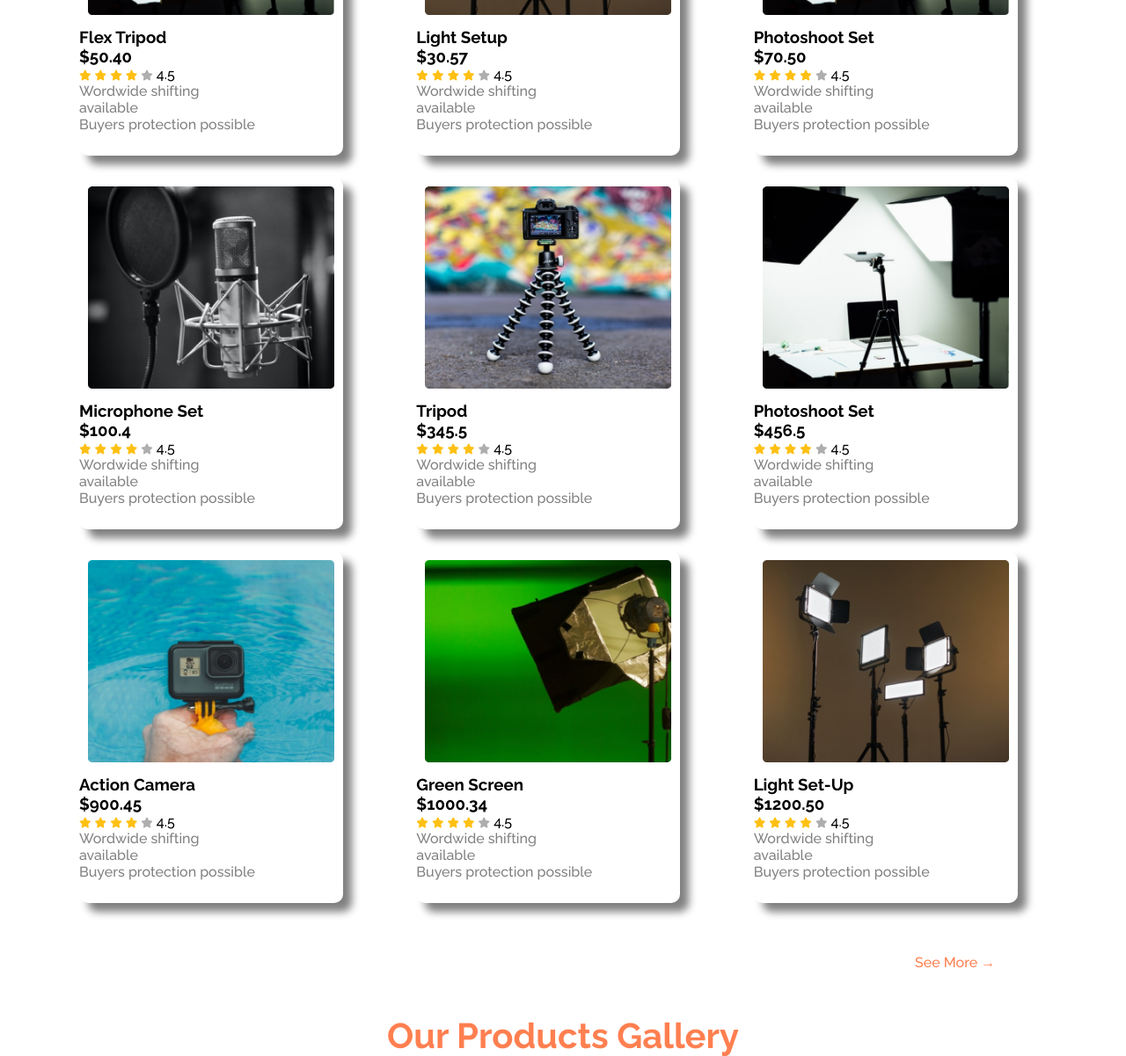
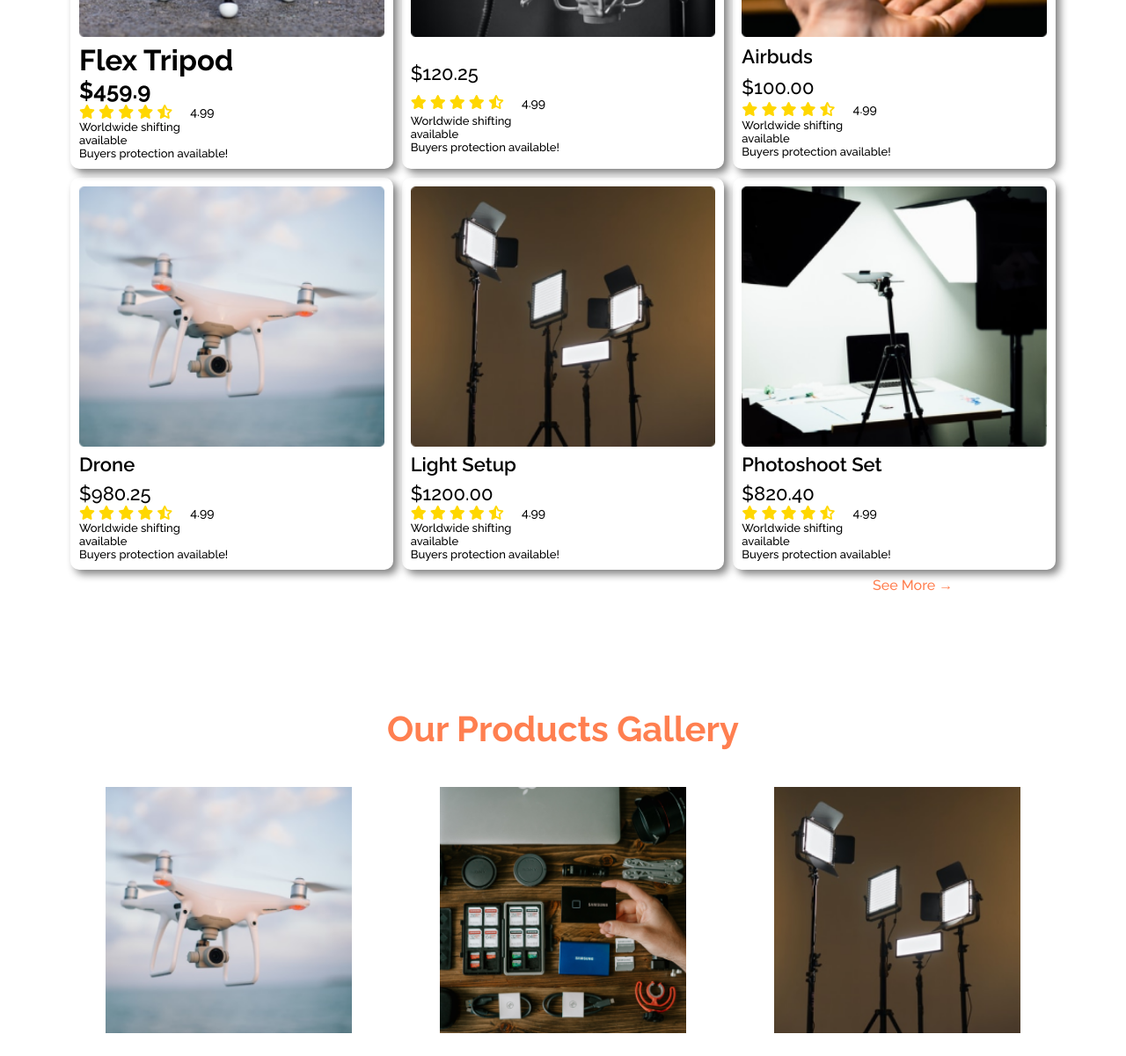
Before and after one commit to RefatRingky/Second-assignment, a plain HTML site: page index.html in a window 1280 px wide. Shown: the part 1260-2461 px from the top of the page at 88% size. Drawn offline with Linux system fonts and the light colour scheme.

Commit message:
udpdated commit

```diff
--- a/index.html
+++ b/index.html
@@ -9,6 +9,7 @@
     <link rel="stylesheet" href="style.css">
 </head>
 <body>
+    <!-- header start -->
     <header>
         <nav class="container">
             <div class="logo">
@@ -22,6 +23,8 @@
             </ul>
         </nav>
     </header>
+    <!-- header end -->
+    <!-- banner start -->
     <main class="container">
         <section class="banner">
         <div class="banner-left">
@@ -37,8 +40,8 @@
 
      </section>
    </main>
+   <!-- banner end -->
     <section class="container">
-
         <hr>
         <div class="logo-slide">
             <img src="img/Rakuten.svg" alt="">
@@ -51,212 +54,144 @@
         </div>
         <hr>
     </section>
+    <!-- main product section -->
     <section class="container">
-        <center><h2 class="popular-section-title">Latest Product Collection</h2></center>
-        <div class="popular-collection">
-            <div class="collection">
-                <div class="collection-photo">
+        <main class="main-section">
+            <div class="main-title">Our Popular&Latest Collection</div>
+            <div class="main-items">
+                  <div class="main-item">
+                    <img src="img/tripod.png" alt="">
+                    <div class="item-title">
+                      <h2>Flex Tripod</h2>
+                      <h3>$459.9</h3>
+                    </div>
+                    <div class="item-rating">
+                        <div class="rating">
+                     <i class="fas fa-star"></i>
+                     <i class="fas fa-star"></i>
+                     <i class="fas fa-star"></i>
+                     <i class="fas fa-star"></i>
+                     <i class="fas fa-star-half-alt"></i>
+                        </div>
+                      <p class="rating-number">4.99</p>
+                    </div>
+                    <div class="item-description">
+                        Worldwide shifting <br> available <br> Buyers protection available!
+                    </div>
+                  </div>
+                  <div class="main-item">
+                     <img src="img/mic.png" alt="">
+                     <div class="item-title">
+                     <h2></h2>
+                     </div>
+                     <div class="item-price">
+                       $120.25
+                     </div>
+                     <div class="item-rating">
+                         <div class="rating">
+                      <i class="fas fa-star"></i>
+                      <i class="fas fa-star"></i>
+                      <i class="fas fa-star"></i>
+                      <i class="fas fa-star"></i>
+                      <i class="fas fa-star-half-alt"></i>
+                         </div>
+                       <p class="rating-number">4.99</p>
+                     </div>
+                     <div class="item-description">
+                         Worldwide shifting <br> available <br> Buyers protection available!
+                     </div>
+                   </div>
+                   <div class="main-item">
+                     <img src="img/airpod.png" alt="">
+                     <div class="item-title">
+                       Airbuds
+                     </div>
+                     <div class="item-price">
+                       $100.00
+                     </div>
+                     <div class="item-rating">
+                         <div class="rating">
+                      <i class="fas fa-star"></i>
+                      <i class="fas fa-star"></i>
+                      <i class="fas fa-star"></i>
+                      <i class="fas fa-star"></i>
+                      <i class="fas fa-star-half-alt"></i>
+                         </div>
+                       <p class="rating-number">4.99</p>
+                     </div>
+                     <div class="item-description">
+                         Worldwide shifting <br> available <br> Buyers protection available!
+                     </div>
+                   </div>
+                   <div class="main-item">
+                     <img src="img/drone.png" alt="">
+                     <div class="item-title">
+                       Drone
+                     </div>
+                     <div class="item-price">
+                       $980.25
+                     </div>
+                   <div class="item-rating">
+                         <div class="rating">
+                            <i class="fas fa-star"></i>
+                            <i class="fas fa-star"></i>
+                            <i class="fas fa-star"></i>
+                            <i class="fas fa-star"></i>
+                            <i class="fas fa-star-half-alt"></i>
+                         </div>
+                       <p class="rating-number">4.99</p>
+                      </div>
+                     <div class="item-description">
+                         Worldwide shifting <br> available <br> Buyers protection available!
+                     </div>
+                   </div>
+                   <div class="main-item">
+                     <img src="img/lights.png" alt="">
+                     <div class="item-title">
+                       Light Setup
+                     </div>
+                     <div class="item-price">
+                       $1200.00
+                     </div>
+                     <div class="item-rating">
+                         <div class="rating">
+                        <i class="fas fa-star"></i>
+                        <i class="fas fa-star"></i>
+                        <i class="fas fa-star"></i>
+                        <i class="fas fa-star"></i>
+                        <i class="fas fa-star-half-alt"></i>
+                         </div>
+                       <p class="rating-number">4.99</p>
+                     </div>
+                     <div class="item-description">
+                         Worldwide shifting <br> available <br> Buyers protection available!
+                     </div>
+                   </div>
+                   <div class="main-item">
                      <img src="img/setup.png" alt="">
-                    <div class="collection-detail">
-                        <h3 class="collection-title">Flex Tripod </h3>
-                        <h3 class="collection-title">$50.40</h3>
-                        <div class="collection-rating">
-                            <div>
-                                <i class="fas fa-star filled"></i>
-                                <i class="fas fa-star filled"></i>
-                                <i class="fas fa-star filled"></i>
-                                <i class="fas fa-star filled"></i>
-                                <i class="fas fa-star unfilled"></i>
-                                <span>4.5</span>
-                                <p class="collection-information">Wordwide shifting<br>
-                                    available<br> Buyers protection possible</p>
+                     <div class="item-title">
+                       Photoshoot Set
                      </div>
-
+                     <div class="item-price">
+                       $820.40
+                     </div>
+                     <div class="item-rating">
+                         <div class="rating">
+                        <i class="fas fa-star"></i>
+                        <i class="fas fa-star"></i>
+                        <i class="fas fa-star"></i>
+                        <i class="fas fa-star"></i>
+                        <i class="fas fa-star-half-alt"></i>
+                         </div>
+                       <p class="rating-number">4.99</p>
+                     </div>
+                     <div class="item-description">
+                         Worldwide shifting <br> available <br> Buyers protection available!
                      </div>
                    </div>
             </div>
-
-            </div>
-            <div class="collection">
-                <div class="collection-photo">
-                    <img src="img/lights.png" alt="">
-                    <div class="collection-detail">
-                        <h3 class="collection-title">Light Setup</h3>
-                        <h3 class="collection-title">$30.57</h3>
-                        <div class="collection-rating">
-                            <div>
-                                <i class="fas fa-star filled"></i>
-                                <i class="fas fa-star filled"></i>
-                                <i class="fas fa-star filled"></i>
-                                <i class="fas fa-star filled"></i>
-                                <i class="fas fa-star unfilled"></i>
-                                <span>4.5</span>
-                                <p class="collection-information">Wordwide shifting<br>
-                                    available<br> Buyers protection possible</p>
-                            </div>
-                        </div>
-                    </div>
-                </div>
-
-            </div>
-            <div class="collection">
-                <div class="collection-photo">
-                    <img src="img/setup.png" alt="">
-                    <div class="collection-detail">
-                        <h3 class="collection-title">Photoshoot Set </h3>
-                        <h3 class="collection-title">$70.50</h3>
-                        <div class="collection-rating">
-                            <div>
-                                <i class="fas fa-star filled"></i>
-                                <i class="fas fa-star filled"></i>
-                                <i class="fas fa-star filled"></i>
-                                <i class="fas fa-star filled"></i>
-                                <i class="fas fa-star unfilled"></i>
-                                <span>4.5</span>
-                                <p class="collection-information">Wordwide shifting<br>
-                                    available<br> Buyers protection possible</p>
-                            </div>
-                        </div>
-                    </div>
-                </div>
-
-            </div>
-            <div class="collection">
-                <div class="collection-photo">
-                    <img src="img/mic.png" alt="">
-                    <div class="collection-detail">
-                        <h3 class="collection-title">Microphone Set </h3>
-                        <h3 class="collection-title">$100.4</h3>
-                        <div class="collection-rating">
-                            <div>
-                                <i class="fas fa-star filled"></i>
-                                <i class="fas fa-star filled"></i>
-                                <i class="fas fa-star filled"></i>
-                                <i class="fas fa-star filled"></i>
-                                <i class="fas fa-star unfilled"></i>
-                                <span>4.5</span>
-                                <p class="collection-information">Wordwide shifting<br>
-                                    available<br> Buyers protection possible</p>
-                            </div>
-                        </div>
-                    </div>
-                </div>
-
-            </div>
-            <div class="collection">
-                <div class="collection-photo">
-                    <img src="img/tripod.png" alt="">
-                    <div class="collection-detail">
-                        <h3 class="collection-title">Tripod </h3>
-                        <h3 class="collection-title">$345.5</h3>
-                        <div class="collection-rating">
-                            <div>
-                                <i class="fas fa-star filled"></i>
-                                <i class="fas fa-star filled"></i>
-                                <i class="fas fa-star filled"></i>
-                                <i class="fas fa-star filled"></i>
-                                <i class="fas fa-star unfilled"></i>
-                                <span>4.5</span>
-                                <p class="collection-information">Wordwide shifting<br>
-                                    available<br> Buyers protection possible</p>
-                            </div>
-                        </div>
-                    </div>
-                </div>
-
-            </div>
-            <div class="collection">
-                <div class="collection-photo">
-                    <img src="img/setup.png" alt="">
-                    <div class="collection-detail">
-                        <h3 class="collection-title">Photoshoot Set </h3>
-                        <h3 class="collection-title">$456.5</h3>
-                        <div class="collection-rating">
-                            <div>
-                                <i class="fas fa-star filled"></i>
-                                <i class="fas fa-star filled"></i>
-                                <i class="fas fa-star filled"></i>
-                                <i class="fas fa-star filled"></i>
-                                <i class="fas fa-star unfilled"></i>
-                                <span>4.5</span>
-                                <p class="collection-information">Wordwide shifting<br>
-                                    available<br> Buyers protection possible</p>
-                            </div>
-                        </div>
-                    </div>
-                </div>
-
-            </div>
-            <div class="collection">
-                <div class="collection-photo">
-                    <img src="img/action.png" alt="">
-                    <div class="collection-detail">
-                        <h3 class="collection-title">Action Camera </h3>
-                        <h3 class="collection-title">$900.45</h3>
-                        <div class="collection-rating">
-                            <div>
-                                <i class="fas fa-star filled"></i>
-                                <i class="fas fa-star filled"></i>
-                                <i class="fas fa-star filled"></i>
-                                <i class="fas fa-star filled"></i>
-                                <i class="fas fa-star unfilled"></i>
-                                <span>4.5</span>
-                                <p class="collection-information">Wordwide shifting<br>
-                                    available<br> Buyers protection possible</p>
-                            </div>
-                        </div>
-                    </div>
-                </div>
-
-            </div>
-            <div class="collection">
-                <div class="collection-photo">
-                    <img src="img/single-light.png" alt="">
-                    <div class="collection-detail">
-                        <h3 class="collection-title">Green Screen </h3>
-                        <h3 class="collection-title">$1000.34</h3>
-                        <div class="collection-rating">
-                            <div>
-                                <i class="fas fa-star filled"></i>
-                                <i class="fas fa-star filled"></i>
-                                <i class="fas fa-star filled"></i>
-                                <i class="fas fa-star filled"></i>
-                                <i class="fas fa-star unfilled"></i>
-                                <span>4.5</span>
-                                <p class="collection-information">Wordwide shifting<br>
-                                    available<br> Buyers protection possible</p>
-                            </div>
-                        </div>
-                    </div>
-                </div>
-
-            </div>
-            <div class="collection">
-                <div class="collection-photo">
-                    <img src="img/lights.png" alt="">
-                    <div class="collection-detail">
-                        <h3 class="collection-title">Light Set-Up </h3>
-                        <h3 class="collection-title">$1200.50</h3>
-                        <div class="collection-rating">
-                            <div>
-                                <i class="fas fa-star filled"></i>
-                                <i class="fas fa-star filled"></i>
-                                <i class="fas fa-star filled"></i>
-                                <i class="fas fa-star filled"></i>
-                                <i class="fas fa-star unfilled"></i>
-                                <span>4.5</span>
-                                <p class="collection-information">Wordwide shifting<br>
-                                    available<br> Buyers protection possible</p>
-                            </div>
-
-                        </div>
-                    </div>
-                </div>
-
-            </div>
-
+            <div><a href="#" class="see-more">See More &rarr;</a></div>
     </section>
-    <div><a href="#" class="see-more">See More &rarr;</a></div>
     <!-- Gallery Section -->
     <section class="container">
         <div class="section-title">
--- a/style.css
+++ b/style.css
@@ -6,7 +6,7 @@
     box-sizing: border-box;
 }
 .container{
-    width: 1200px;
+    /* width: 1200px; */
     margin: 0 auto;
     padding: 0 30px;
     padding-bottom: 50px;
@@ -92,46 +92,52 @@ a {
       padding-bottom: 30px;
   }
   /* popular collection field css */
-.popular-section-title{
-    padding-top: 50px;
-    padding-bottom: 50px;
-    font-size: 30px;
-    color: coral;
-    margin: 5px;
+  .main-section {
+    max-width: 100%;
+    padding: 50px 50px 30px 50px;
+    background-color: #FFFFFF;
 }
-.popular-collection{
+.main-title {
+    font-weight: 600;
+    text-align: center;
+    font-size: 24px;
+    margin-bottom: 25px;
+}
+.main-items {
     display: grid;
-    grid-template-columns: repeat(3,1fr);
-    grid-column-gap: 10px;
-    grid-row-gap: 25px;
+    grid-template-columns: 1fr 1fr 1fr;
+    grid-gap: 10px;
 }
-.collection-photo{
-    background-color:white;
-	width: 300px;
-	height: 400px;
-	border-radius: 10px;
-	margin-left: 20px;
-	margin-right: 20px;
-    justify-content: center;
-    box-shadow: 10px 10px 10px gray;
-}
- .collection .collection-photo img{
-    width: 300px;
-    height: 250px;
+.main-item {
+    box-shadow: 5px 5px 10px gray;
+    display: grid;
     padding: 10px;
     border-radius: 10px;
- }
-.collection-information{
-    color: gray;
 }
-.fa-star{
-    font-size: 12px;
+.main-item img {
+    width: 100%;
 }
-.fa-star.filled{
-    color: #FFC014;
+.item-title, .item-price {
+    font-size: 22px;
+    font-weight: 600;
+    margin-top: 7px;
 }
-.fa-star.unfilled{
-   color: #AEAEAE;
+.item-price {
+    font-weight: 400;
+}
+.item-rating {
+    display: flex;
+    align-items: center;
+}
+.rating {
+    color: gold;
+}
+.rating-number {
+    margin-left: 20px;
+    font-size: 14px;
+}
+.item-description {
+    font-size: 13px;
 }
 /* see more css */
 .see-more{
@@ -238,7 +244,7 @@ a {
 .photo:hover::before{
     opacity: 1;
 }
-/* footer */
+/* footer section css */
 .footer-section{
    text-align: center;
    background-color: rgb(16, 16, 46);
@@ -250,10 +256,47 @@ a {
 .footer-text{
     font-size: 20px;
 }
-/* .footer img{
-  background-color: white;
-} */
+
 .fab-icon{
     column-gap: 50px;
     padding-top: 10px;
 }
+/* media quaeies */
+
+    @media only screen and (max-width:600px) {
+        .main-items {
+            grid-template-columns: 1fr;
+        }
+        .item-price {
+            font-weight: 600;
+        }
+    }
+    @media only screen and (min-width:601px) and (max-width:800px) {
+        .main-items {
+            grid-template-columns: 1fr 1fr;
+        }
+    }
+    @media only screen and (max-width:800px) {
+        .banner {
+            flex-direction: column;
+            align-items: center;
+        }
+        .banner-left {
+            width: 90%;
+        }
+        .banner-right {
+            width: 90%;
+        }
+        .nav-title, .banner-title, .banner-text {
+            text-align: center;
+        }
+        .book-now {
+            margin: 0 auto;
+        }
+    }
+    @media only screen and (max-width:800px) {
+        .logo-slide{
+            flex-direction: column;
+            align-items: center;
+        }
+    }
```
Lines whose indentation alone changed are shown as unchanged.
